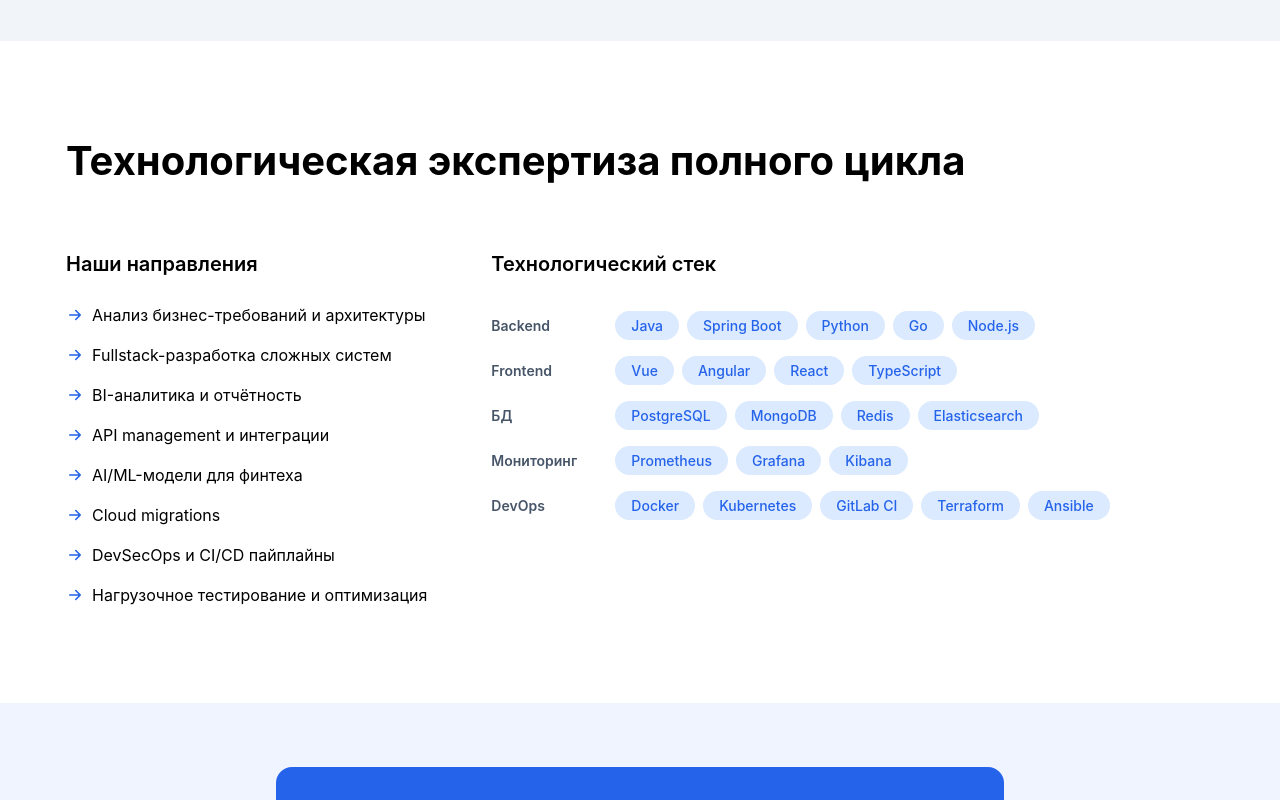
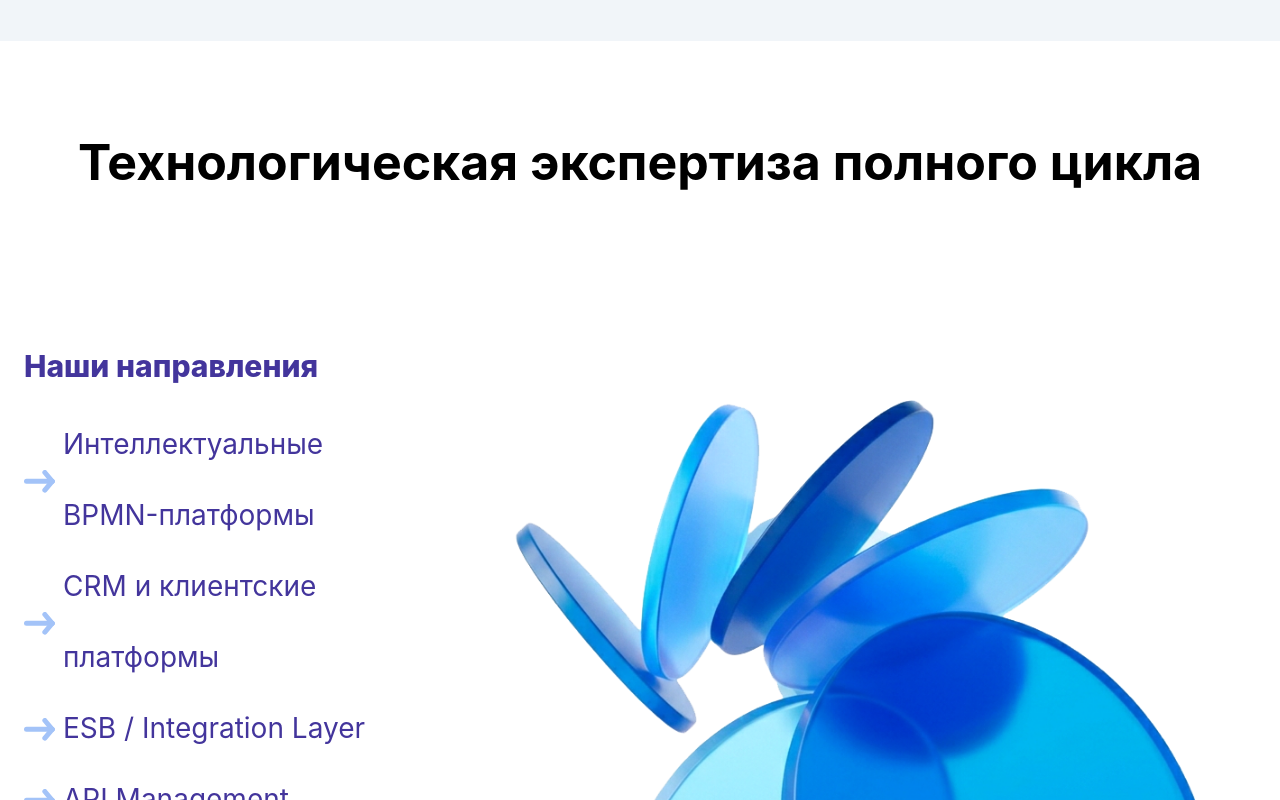
Before and after one commit to Dizel714/f-tech-landing, a Vue app: page / in a window 1280 px wide. Shown: the part 3320-4120 px from the top of the page. Built offline with nearby package versions, Linux system fonts and the light colour scheme.

Commit message:
Готов 4 блок

```diff
--- a/src/App.vue
+++ b/src/App.vue
@@ -52,13 +52,13 @@ function closeModal() {
       <!-- 5. Декоративный разделитель -->
       <DecorativeDivider />
 
-      <!-- 6. Экспертиза + Технологический стек (layout 1/3 + 2/3) -->
-      <ExpertiseSection>
-        <!-- TechStackSection рендерится в слоте ExpertiseSection -->
-        <TechStackSection />
-      </ExpertiseSection>
+      <!-- 6. Экспертиза (Наши направления + картинка справа) -->
+      <ExpertiseSection />
 
-      <!-- 7. CTA — карточка призыва к действию -->
+      <!-- 7. Технологический стек — отдельная секция -->
+      <TechStackSection />
+
+      <!-- 8. CTA — карточка призыва к действию -->
       <CtaSection @open-modal="openModal" />
 
     </main>
--- a/src/components/sections/ExpertiseSection.vue
+++ b/src/components/sections/ExpertiseSection.vue
@@ -3,14 +3,14 @@
    Левая треть: подзаголовок + 8 направлений */
 
 const directions = [
-  'Анализ бизнес-требований и архитектуры',
-  'Fullstack-разработка сложных систем',
-  'BI-аналитика и отчётность',
-  'API management и интеграции',
-  'AI/ML-модели для финтеха',
-  'Cloud migrations',
-  'DevSecOps и CI/CD пайплайны',
-  'Нагрузочное тестирование и оптимизация',
+  'Интеллектуальные BPMN-платформы',
+  'CRM и клиентские платформы',
+  'ESB / Integration Layer',
+  'API Management',
+  'OCR + LLM решения для договоров',
+  'AI-скоринг',
+  'Case Management',
+  'Интеграция legacy-систем',
 ]
 </script>
 
@@ -37,20 +37,16 @@ const directions = [
             >
               <!-- Иконка стрелки вправо -->
               <span class="expertise__direction-icon" aria-hidden="true">
-                <svg width="18" height="18" viewBox="0 0 18 18" fill="none">
-                  <path d="M3.75 9H14.25M14.25 9L9.75 4.5M14.25 9L9.75 13.5"
-                    stroke="currentColor" stroke-width="1.6"
-                    stroke-linecap="round" stroke-linejoin="round"/>
-                </svg>
+                <img src="/icon-arrow.svg" alt="" width="31" height="23" />
               </span>
               <span class="expertise__direction-text">{{ dir }}</span>
             </li>
           </ul>
         </div>
 
-        <!-- Правые две трети: слот для TechStackSection -->
-        <div class="expertise__stack-area">
-          <slot />
+        <!-- Правая часть: картинка -->
+        <div class="expertise__image-area">
+          <img src="/expertise-visual.png" alt="Экспертиза" class="expertise__visual-img" />
         </div>
 
       </div>
@@ -82,11 +78,13 @@ const directions = [
 /* --- Главный заголовок --- */
 .expertise__heading {
   margin-bottom: var(--spacing-3xl);
-  /* ↓ Задай font-size, font-weight и color по дизайну */
-  font-size: var(--font-size-3xl);
-  font-weight: var(--font-weight-bold);
-  color: var(--color-text-primary);
-  line-height: var(--line-height-tight);
+  font-family: 'Inter', sans-serif;
+  font-style: normal;
+  font-weight: 700;
+  font-size: 50px;
+  line-height: 50px;
+  text-align: center;
+  color: #000000;
 }
 
 /* --- Двухколонный layout: 1/3 + 2/3 --- */
@@ -100,27 +98,29 @@ const directions = [
 
 /* --- Левая колонка: направления --- */
 .expertise__directions {
-  /* Ничего лишнего — содержимое идёт в колонку по умолчанию */
+  padding-top: var(--spacing-4xl);
 }
 
 .expertise__directions-title {
   margin-bottom: var(--spacing-lg);
-  /* ↓ Задай font-size, font-weight и color по дизайну */
-  font-size: var(--font-size-lg);
-  font-weight: var(--font-weight-semibold);
-  color: var(--color-text-primary);
+  font-family: 'Inter', sans-serif;
+  font-style: normal;
+  font-weight: 800;
+  font-size: 30px;
+  line-height: 38px;
+  color: #43359C;
 }
 
 /* --- Список направлений в колонку --- */
 .expertise__directions-list {
   display: flex;
   flex-direction: column;
-  gap: var(--spacing-md);
+  gap: 0;
 }
 
 .expertise__direction-item {
-  display: flex;             /* флекс: иконка стрелки слева, текст справа */
-  align-items: flex-start;
+  display: flex;
+  align-items: center;
   gap: var(--spacing-sm);
 }
 
@@ -131,15 +131,28 @@ const directions = [
 }
 
 .expertise__direction-text {
-  /* ↓ Задай font-size и color по дизайну */
-  font-size: var(--font-size-base);
-  color: var(--color-text-primary);
-  line-height: var(--line-height-normal);
+  font-family: 'Inter', sans-serif;
+  font-style: normal;
+  font-weight: 400;
+  font-size: 28px;
+  line-height: 71px;
+  color: #43359C;
 }
 
-/* --- Правая область (слот для TechStackSection) --- */
-.expertise__stack-area {
-  /* Стили задаются в TechStackSection — эта область только даёт место */
+/* --- Правая область под картинку --- */
+.expertise__image-area {
+  display: flex;
+  align-items: center;
+  justify-content: flex-end;
+  padding-top: var(--spacing-4xl);
+}
+
+.expertise__visual-img {
+  width: 808px;
+  height: 808px;
+  object-fit: contain;
+  display: block;
+  transform: scaleX(-1);
 }
 
 /* --- Адаптив --- */
--- a/src/components/sections/TechStackSection.vue
+++ b/src/components/sections/TechStackSection.vue
@@ -59,8 +59,10 @@ const techStack = [
 </script>
 
 <template>
-  <div class="tech-stack">
-    <h3 class="tech-stack__heading">Технологический стек</h3>
+
+  <section class="tech-stack" id="tech-stack">
+    <div class="tech-stack__container">
+      <h2 class="tech-stack__heading">Технологический стек</h2>
 
       <ul class="tech-stack__list">
         <li
@@ -83,6 +85,7 @@ const techStack = [
         </li>
       </ul>
     </div>
+  </section>
 </template>
 
 <style scoped>
@@ -91,7 +94,18 @@ const techStack = [
    ========================================================================== */
 
 .tech-stack {
-  /* Этот компонент рендерится в слоте ExpertiseSection */
+  width: 100%;
+  background-color: var(--bg-page);
+  padding: var(--spacing-4xl) 0;
+  display: flex;
+  justify-content: center;
+}
+
+.tech-stack__container {
+  width: 100%;
+  max-width: var(--container-max);
+  margin: 0 auto;
+  padding: 0 var(--container-padding);
 }
 
 /* --- Подзаголовок --- */
```
Also changed, not shown: public/expertise-visual.png (added), public/icon-arrow.svg (added). Lines whose indentation alone changed are shown as unchanged.
